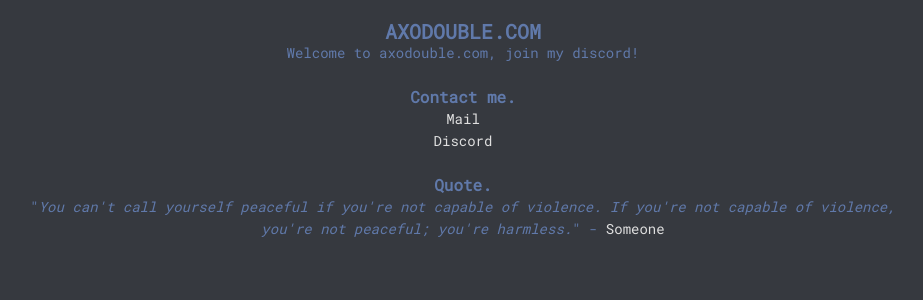
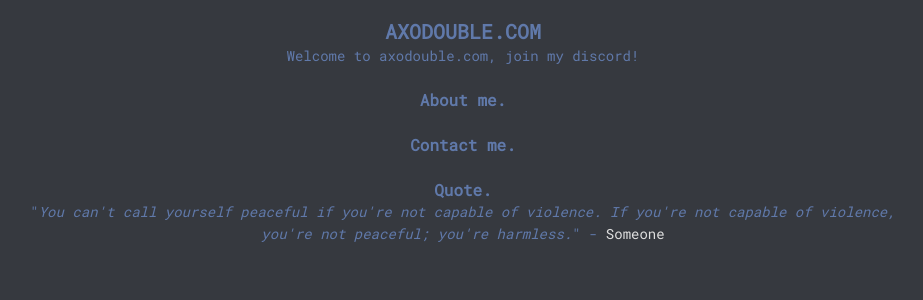
Before and after one commit to Axodouble/axodouble.com, a Next.js app: page / in a window 1280 px wide. Shown: the top 300 px of the page, without its empty margins (177-1100 px from the left). Built offline with nearby package versions, Linux system fonts and the light colour scheme.

Commit message:
Basic additives for about me and contacts with headers.

```diff
--- a/next.config.mjs
+++ b/next.config.mjs
@@ -4,6 +4,7 @@
 configDotenv();
 
 const nextConfig = {
+    output: "standalone",
     assetPrefix: process.env.PROXY ? process.env.PROXY : undefined,
 };
 
--- a/package.json
+++ b/package.json
@@ -10,6 +10,7 @@
   },
   "dependencies": {
     "dotenv": "^16.4.5",
+    "mongoose": "^8.4.1",
     "next": "14.2.3",
     "react": "^18",
     "react-dom": "^18"
--- a/src/app/page.js
+++ b/src/app/page.js
@@ -4,10 +4,21 @@
 
 export default function Home() {
   const [quote, setQuote] = useState(null);
+  const [visibleSections, setVisibleSections] = useState([]);
 
   useEffect(() => {
     setQuote(getRandomQuote());
   }, []);
+
+  const handleSectionClick = (section) => {
+    setVisibleSections(prevSections => {
+      if (prevSections.includes(section)) {
+        return prevSections.filter(sec => sec !== section);
+      } else {
+        return [...prevSections, section];
+      }
+    });
+  };
 
   return (
     <main className={styles.main}>
@@ -18,12 +29,23 @@
         Welcome to axodouble.com, <a className={styles.inversehighlight} href='https://discord.gg/Um7dr5vYK4'>join my discord</a>!
         <br /><br />
       </p>
-      <h3 className={styles.h3}>Contact me.</h3>
-      <a className={styles.highlight} href="mailto:axodouble@axodouble.com">Mail</a>
-      <br />
-      <a className={styles.highlight} href="https://discord.gg/Um7dr5vYK4">Discord</a>
+
+      <h3 className={`${styles.h3} ${styles.clickable} ${styles.inversehighlight}`} onClick={() => handleSectionClick('aboutMe')}>
+        About me.
+      </h3> <br />
+      {visibleSections.includes('aboutMe') && (
+        <div>
+          <p>I am Axodouble, and this is still a draft.</p>
+        </div>
+      )}<br />
+      <h3 className={`${styles.h3} ${styles.clickable} ${styles.inversehighlight}`} onClick={() => handleSectionClick('contactMe')}>Contact me.</h3>
+      {visibleSections.includes('contactMe') && (
+        <div>
+          <a className={styles.inversehighlight} href="mailto:axodouble@axodouble.com">Via Mail</a><a className={styles.inverse}> or via </a><a className={styles.inversehighlight} href="https://discord.gg/Um7dr5vYK4">Discord</a>.
+        </div>
+      )}
+
       <br /><br />
-
       {quote && (
         <>
           <h3 className={styles.h3}>Quote.</h3>
--- a/src/app/page.module.css
+++ b/src/app/page.module.css
@@ -33,8 +33,16 @@
   color: #dfdfdf;
 }
 
+.clickable {
+  cursor: pointer;
+  display: inline-block;
+}
+
+
 .h1 {
   font-size: 20px;
+  display: inline-block;
+    user-select: none;
 }
 
 .h2,
@@ -45,4 +53,6 @@
   font-size: 16px;
   color: #6079aa;
   margin-bottom: 0px;
+  width: auto;
+  user-select: none;
 }
```
